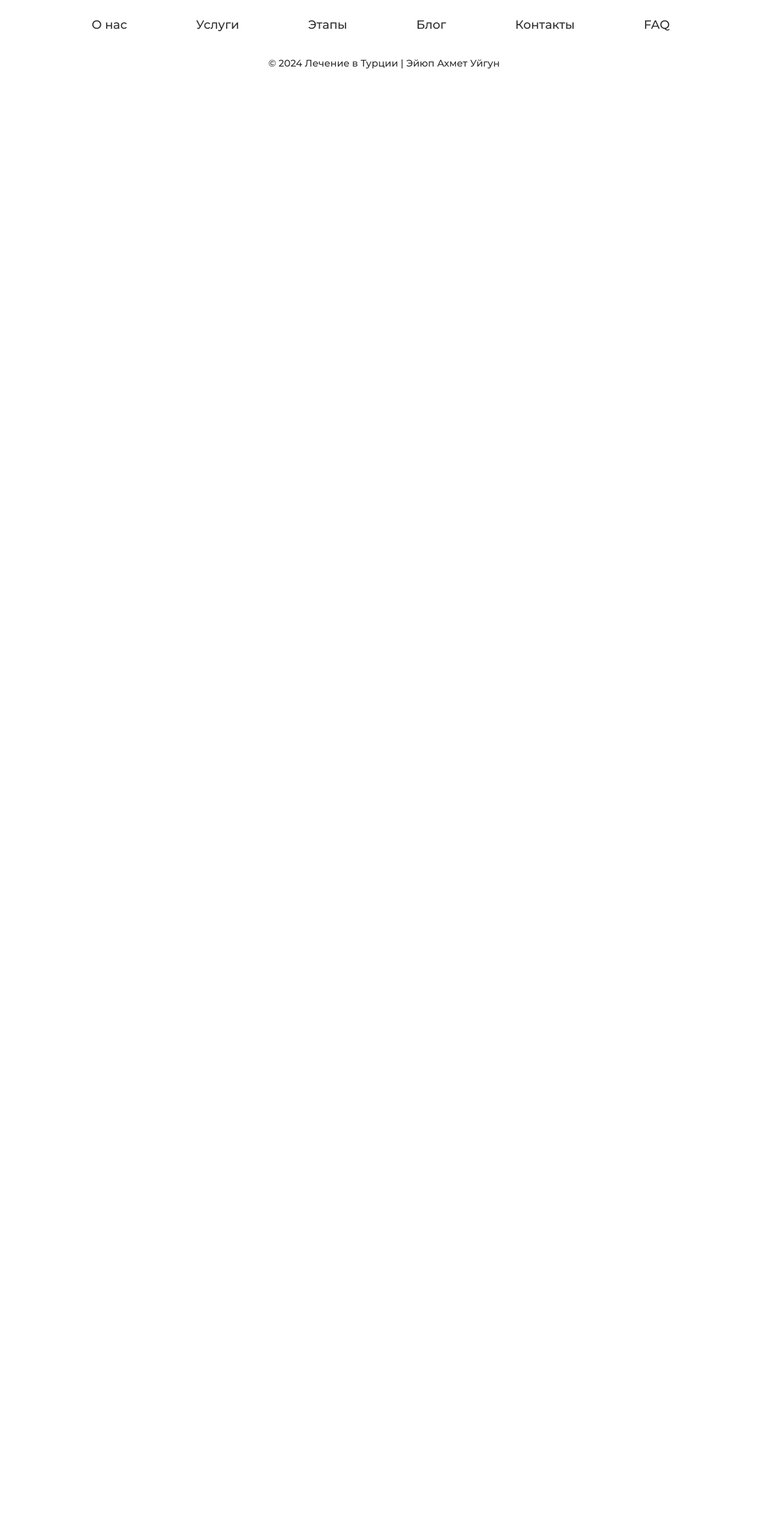
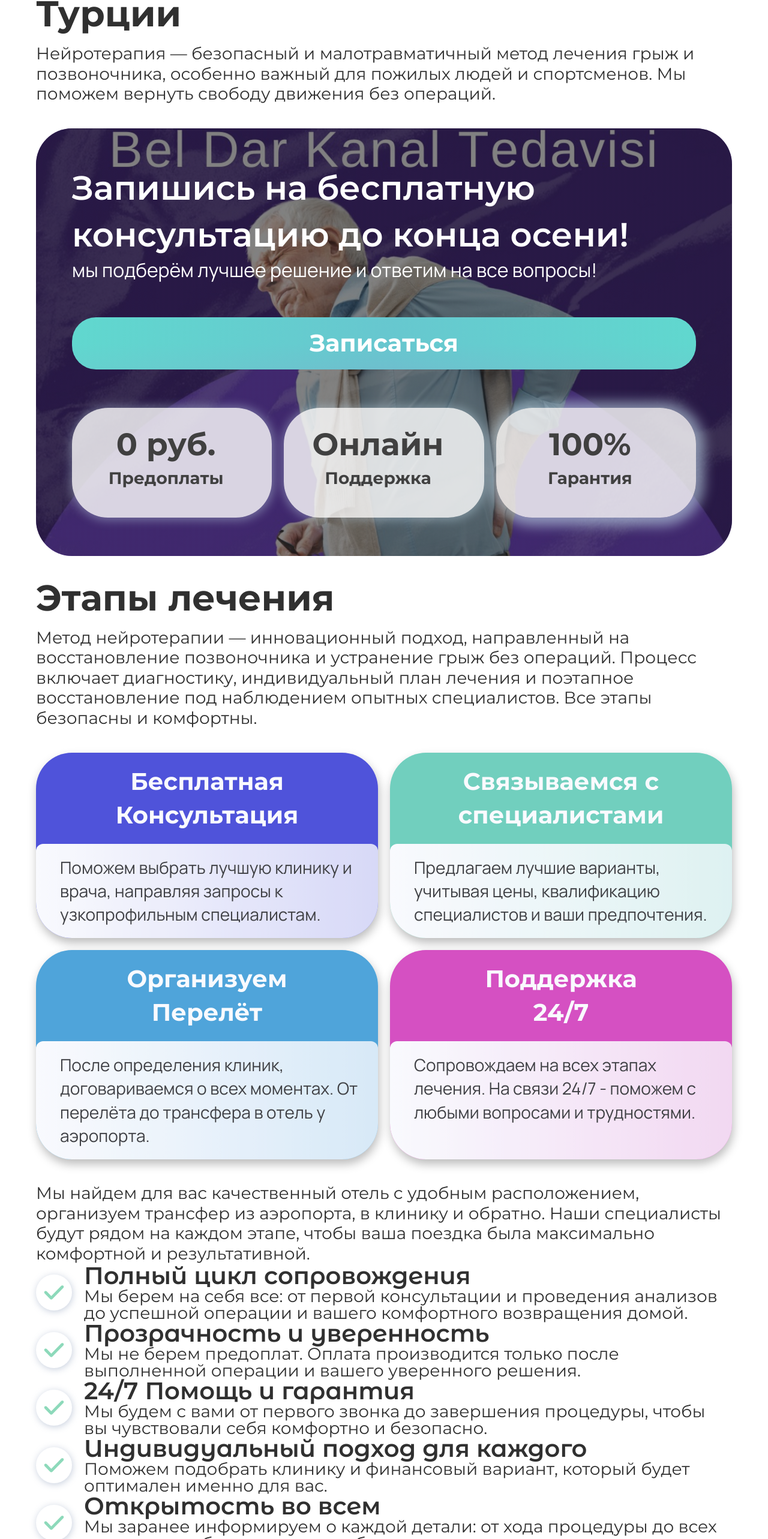
Before and after one commit to yuKalashnikova2/tourism, a Nuxt app: page /services/herniatreatment in a window 1280 px wide. Shown: the part 234-2800 px from the top of the page at 60% size. Before the commit the page ends 800 px from the top, so only its background shows below. Built offline with nearby package versions, Linux system fonts and the light colour scheme.

Commit message:
feat: gernialtreatment

```diff
--- a/components/FormServices.vue
+++ b/components/FormServices.vue
@@ -1,4 +1,5 @@
 <script setup>
+const { openModal } = useModal()
 const props = defineProps({
     backgroundImage: String
 })
@@ -14,7 +15,8 @@ const props = defineProps({
             >мы подберём лучшее решение и ответим на все вопросы!</span
         >
 
-        <Button class="form__services__btn" @click="openModal('banner')"
+        <Button @click="openModal('banner')"
+        class="form__services__btn"
             >Записаться</Button
         >
         <div class="form__services__labels mobiles">
--- a/components/Header.vue
+++ b/components/Header.vue
@@ -52,7 +52,7 @@ const scrollToSection = (sectionId) => {
                 <NuxtLink to="#blog">Блог</NuxtLink>
             </li>
             <li class="header__menu-item">
-                <NuxtLink to="#contacts">Контакты</NuxtLink>
+                <NuxtLink to="/contacts">Контакты</NuxtLink>
             </li>
             <li class="header__menu-item">
                 <NuxtLink to="#faq">FAQ</NuxtLink>
--- a/composables/useModal.js
+++ b/composables/useModal.js
@@ -7,8 +7,9 @@ export const useModal = () => {
     const modalClosed = useState('modalClosed', () => false)
 
     const openModal = (buttonType) => {
+        console.log(modalClosed.value, 'СОСТОЯНИЕ МОДАЛЬНОГО ОКНА')
         modalClosed.value = true
-        window.location.hash = 'overlay_button'
+        // window.location.hash = 'overlay_button'
         document.body.classList.add('overflow-hidden')
         if (window.ym) {
             if (buttonType === 'banner') {
--- /dev/null
+++ b/pages/contacts.vue
@@ -0,0 +1,9 @@
+<template>
+    <Modal />
+        <TitleSection>Контакты</TitleSection>
+        <Contacts />
+
+            <FormServices backgroundImage="/p-22.jpeg" />
+
+
+</template>
--- a/pages/services/hairtransplant.vue
+++ b/pages/services/hairtransplant.vue
@@ -65,6 +65,7 @@ const questionsHair = ref([
 </script>
 <template>
     <div class="section-1">
+        <Modal />
         <TitleSection>Пересадка волос в Турции</TitleSection>
         <div class="mt-20">
             <p class="services__text">
@@ -78,7 +79,7 @@ const questionsHair = ref([
         </div>
     </div>
     <div class="section-2">
-        <TitleSection>Этапы лечения в Турции</TitleSection>
+        <TitleSection>Этапы лечения</TitleSection>
 
         <div class="mt-20">
             <p class="services__text">
--- /dev/null
+++ b/pages/services/herniatreatment.vue
@@ -0,0 +1,142 @@
+<script setup>
+import { ref } from 'vue'
+const questionsHair = ref([
+    {
+        id: 1,
+        title: 'Что такое нейротерапия?',
+
+        info: {
+            description:
+                'Нейротерапия — это метод лечения, который направлен на восстановление нормальной работы нервной системы и улучшение обменных процессов в организме с помощью воздействия на нервные окончания и ткани.',
+        },
+        expanded: false,
+    },
+    {
+        id: 2,
+        title: 'Почему нейротерапия лучше скальпеля?',
+        info: {
+            description:
+                'Нейротерапия эффективно применяется при лечении заболеваний позвоночника, таких как межпозвоночные грыжи и остеохондроз. Этот метод позволяет воздействовать на проблему, не прибегая к хирургическому вмешательству, что делает его безопасным и малотравматичным.',
+        },
+        expanded: false,
+    },
+
+    {
+        id: 3,
+        title: 'Кому подойдёт метод нейротерапии?',
+        info: {
+            titlePoints: 'Метод подойдёт для ВСЕХ, в особенности:',
+            points: [
+                'Пожилых людей, для которых операция может быть рискованной.',
+                'Спортсменов - нейротерапия способствует быстрому восстановлению после травм и перегрузок.',
+                'Людей с межпозвоночными грыжами, остеохондрозом и хроническими болями в спине, которым не показаны операции.',
+                'Тех, кто страдает от болевого синдрома, вызванного воспалениями или нарушениями нервной системы.',
+            ],
+        },
+        expanded: false,
+    },
+])
+</script>
+<template>
+    <Modal />
+    <div class="section-1">
+        <TitleSection>Лечение грыжи без скальпеля в Турции</TitleSection>
+        <div class="mt-20">
+            <p class="services__text">
+                Нейротерапия — безопасный и малотравматичный метод лечения грыж
+                и позвоночника, особенно важный для пожилых людей и спортсменов.
+                Мы поможем вернуть свободу движения без операций.
+            </p>
+        </div>
+        <div class="mt-40">
+            <FormServices backgroundImage="/p-22.jpeg" />
+        </div>
+    </div>
+    <div class="section-2">
+        <TitleSection>Этапы лечения</TitleSection>
+
+        <div class="mt-20">
+            <p class="services__text">
+                Метод нейротерапии — инновационный подход, направленный на
+                восстановление позвоночника и устранение грыж без операций.
+                Процесс включает диагностику, индивидуальный план лечения и
+                поэтапное восстановление под наблюдением опытных специалистов.
+                Все этапы безопасны и комфортны.
+            </p>
+        </div>
+
+        <div class="stages__wrapper">
+            <StagesCard
+                title="Бесплатная"
+                title2="Консультация"
+                desc="Поможем выбрать лучшую клинику и врача, направляя запросы к узкопрофильным специалистам."
+                color="#4245D7"
+            />
+            <StagesCard
+                title="Связываемся c"
+                title2="специалистами"
+                desc="Предлагаем лучшие варианты, учитывая цены, квалификацию специалистов и ваши предпочтения."
+                color="#67CFB8"
+            />
+            <StagesCard
+                title="Организуем"
+                title2="Перелёт"
+                desc="После определения клиник, договариваемся о всех  моментах. От перелёта до трансфера в отель у аэропорта."
+                color="#429FD7"
+            />
+            <StagesCard
+                title="Поддержка"
+                title2="24/7"
+                desc="Сопровождаем на всех этапах лечения. На связи 24/7 - поможем с любыми вопросами и трудностями."
+                color="#D742BC"
+            />
+        </div>
+
+        <div class="mt-40">
+            <p class="services__text">
+                Мы найдем для вас качественный отель с удобным расположением,
+                организуем трансфер из аэропорта, в клинику и обратно. Наши
+                специалисты будут рядом на каждом этапе, чтобы ваша поездка была
+                максимально комфортной и результативной.
+            </p>
+        </div>
+        <div class="hair__about__cards">
+            <AboutCards
+                title="Полный цикл сопровождения"
+                desc="Мы берем на себя все: от первой консультации и проведения анализов до успешной операции и вашего комфортного возвращения домой."
+            />
+            <AboutCards
+                title="Прозрачность и уверенность"
+                desc="Мы не берем предоплат. Оплата производится только после выполненной операции и вашего уверенного решения."
+            />
+            <AboutCards
+                title="24/7 Помощь и гарантия"
+                desc="Мы будем с вами от первого звонка до завершения процедуры, чтобы вы чувствовали себя комфортно и безопасно."
+            />
+            <AboutCards
+                title="Индивидуальный подход для каждого"
+                desc="Поможем подобрать клинику и финансовый вариант, который будет оптимален именно для вас."
+            />
+            <AboutCards
+                title="Открытость во всем"
+                desc="Мы заранее информируем о каждой детали: от хода процедуры до всех расходов, чтобы исключить любые сюрпризы."
+            />
+        </div>
+    </div>
+
+    <div class="section-3">
+        <TitleSection>Популярные вопросы</TitleSection>
+        <div class="question__wrapper">
+            <Question
+                v-for="question in questionsHair"
+                :key="question.id"
+                :title="question.title"
+                :info="question.info"
+            />
+        </div>
+    </div>
+
+    <div class="section-3">
+        <Contacts />
+    </div>
+</template>
--- a/pages/services/index.vue
+++ b/pages/services/index.vue
@@ -2,6 +2,7 @@
 
 <template>
     <div class="services__page">
+
         <TitleSection>Наши услуги</TitleSection>
         <div class="mt-20">
             <p class="services__text">
@@ -25,6 +26,7 @@
                     desc="Лечение грыжи и болей без операции"
                     borderColor="2"
                     backgroundImage="/p-2.JPG"
+                    link="herniatreatment"
                 />
                 <ServicesCard
                     title="Лечение зубов"
```
Also changed, not shown: components/QuestionWrapper.vue (+12 -4 lines).
